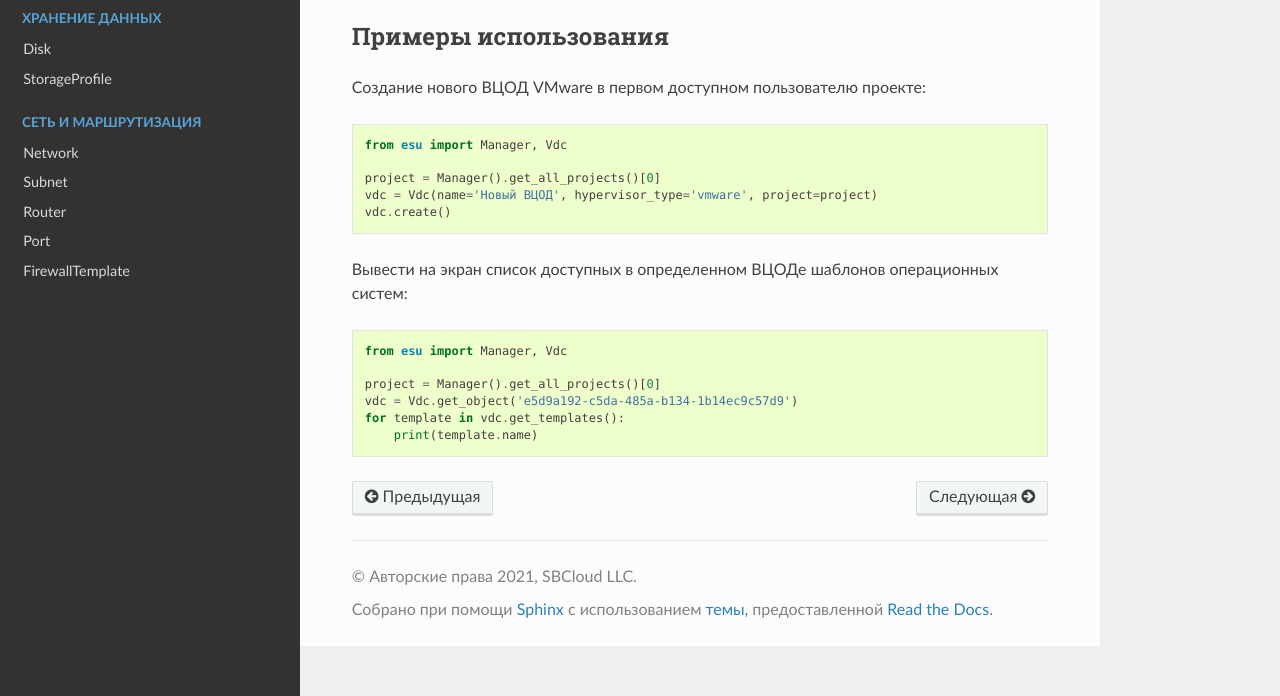
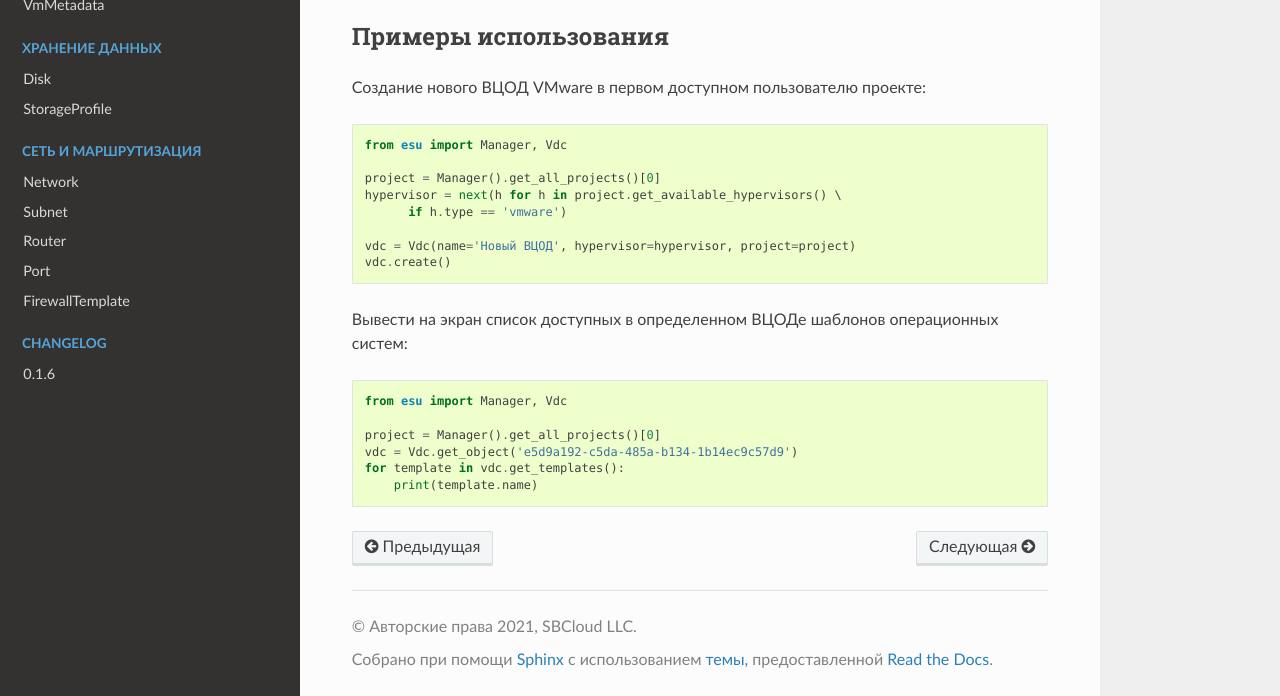
Before and after one commit to rustack-cloud-platform/rcp-python, a Sphinx documentation site: the page built from docs/api/vdc.rst, in a window 1280 px wide and 1210 px high, cut to the strip 514-1210 px from the top of the window. Built offline with Sphinx 7.4.7 and the Read the Docs theme 2.0.0, drawn with Linux system fonts in a browser that asks for light colours.

Commit message:
Provide "hypervisor" field instead of "hypervisor_type" during VDC creation

```diff
--- a/docs/api/vdc.rst
+++ b/docs/api/vdc.rst
@@ -27,7 +29,10 @@ Vdc
   from esu import Manager, Vdc
 
   project = Manager().get_all_projects()[0]
-  vdc = Vdc(name='Новый ВЦОД', hypervisor_type='vmware', project=project)
+  hypervisor = next(h for h in project.get_available_hypervisors() \
+        if h.type == 'vmware')
+
+  vdc = Vdc(name='Новый ВЦОД', hypervisor=hypervisor, project=project)
   vdc.create()
 
 .. _example-1:
--- a/docs/conf.py
+++ b/docs/conf.py
@@ -15,7 +15,7 @@ copyright = '2021, SBCloud LLC'
 author = 'Development Team'
 
 # The full version, including alpha/beta/rc tags
-version = '0.1.5'
+version = '0.1.6'
 language = 'ru'
 
 extensions = [
--- a/esu/__init__.py
+++ b/esu/__init__.py
@@ -1,6 +1,7 @@
 from .client import Client
 from .disk import Disk
 from .firewall_template import FirewallTemplate
+from .hypervisor import Hypervisor
 from .manager import Manager
 from .network import Network
 from .port import Port
@@ -14,4 +15,4 @@ from .vdc import Vdc
 from .vm import Vm
 from .vm_metadata import VmMetadata
 
-__version__ = '0.1.5'
+__version__ = '0.1.6'
```
Also changed, not shown: other parts of docs/api/vdc.rst (+2 -0 lines), README.rst (+10 -5 lines), docs/api/hypervisor.rst (added, +18 -0 lines), docs/changelog/0.1.6.rst (added, +9 -0 lines), docs/index.rst (+7 -0 lines), 8 other files.
